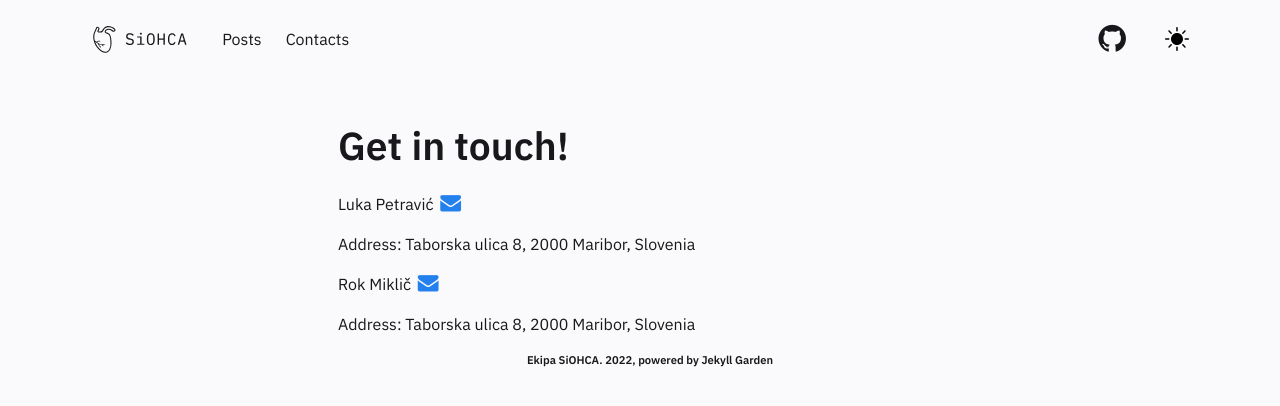
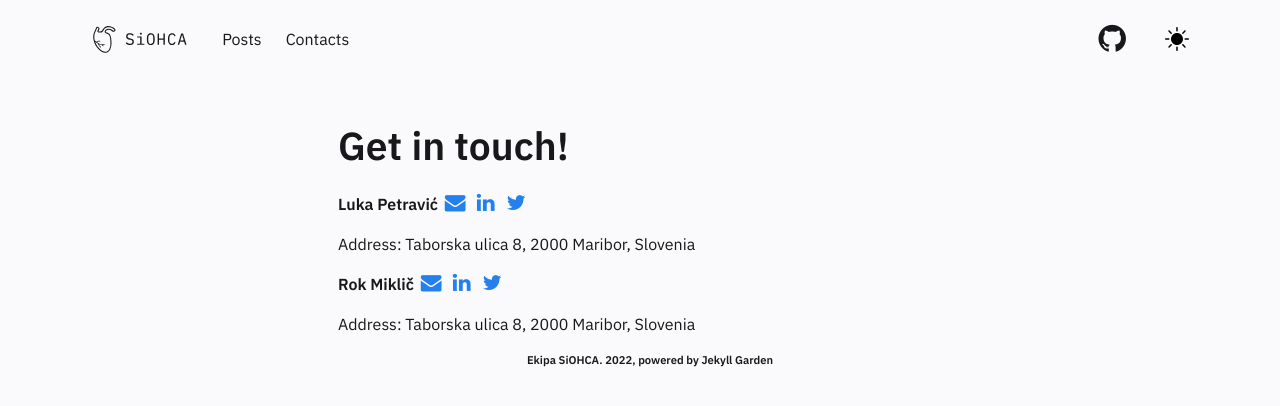
Before and after one commit to SterArcher/OHCA-registry-Slovenia, a Jekyll site: the page built from contacts.md, in a window 1280 px wide. Shown: the top 406 px of the page. Built offline with Jekyll 4.4.1, drawn with Linux system fonts in a browser that asks for light colours; nearby versions of some CDN libraries.

Commit message:
add socials

```diff
--- a/contacts.md
+++ b/contacts.md
@@ -5,16 +5,28 @@ title: Get in touch!
 content-type: eg
 ---
 
-Luka Petravić
+**Luka Petravić**
 <a href="mailto:luka.petravic@student.um.si" target="_blank">
     <i class="fa fa-fw fa-envelope" style="font-size:130%;"></i>
+</a>
+<a href="https://www.linkedin.com/in/luka-petravić-77608423a/" target="_blank">
+    <i class="fa fa-fw fa-linkedin" style="font-size:130%;"></i>
+</a>
+<a href="https://twitter.com/PetravicLuka" target="_blank">
+    <i class="fa fa-fw fa-twitter" style="font-size:130%;"></i>
 </a>
 
 Address: Taborska ulica 8, 2000 Maribor, Slovenia
 
-Rok Miklič
+**Rok Miklič**
 <a href="mailto:rok.miklic@student.um.si" target="_blank">
     <i class="fa fa-fw fa-envelope" style="font-size:130%;"></i>
 </a>
+<a href="https://www.linkedin.com/in/rokmiklic" target="_blank">
+    <i class="fa fa-fw fa-linkedin" style="font-size:130%;"></i>
+</a>
+<a href="https://twitter.com/rok_____" target="_blank">
+    <i class="fa fa-fw fa-twitter" style="font-size:130%;"></i>
+</a>
 
 Address: Taborska ulica 8, 2000 Maribor, Slovenia
```
